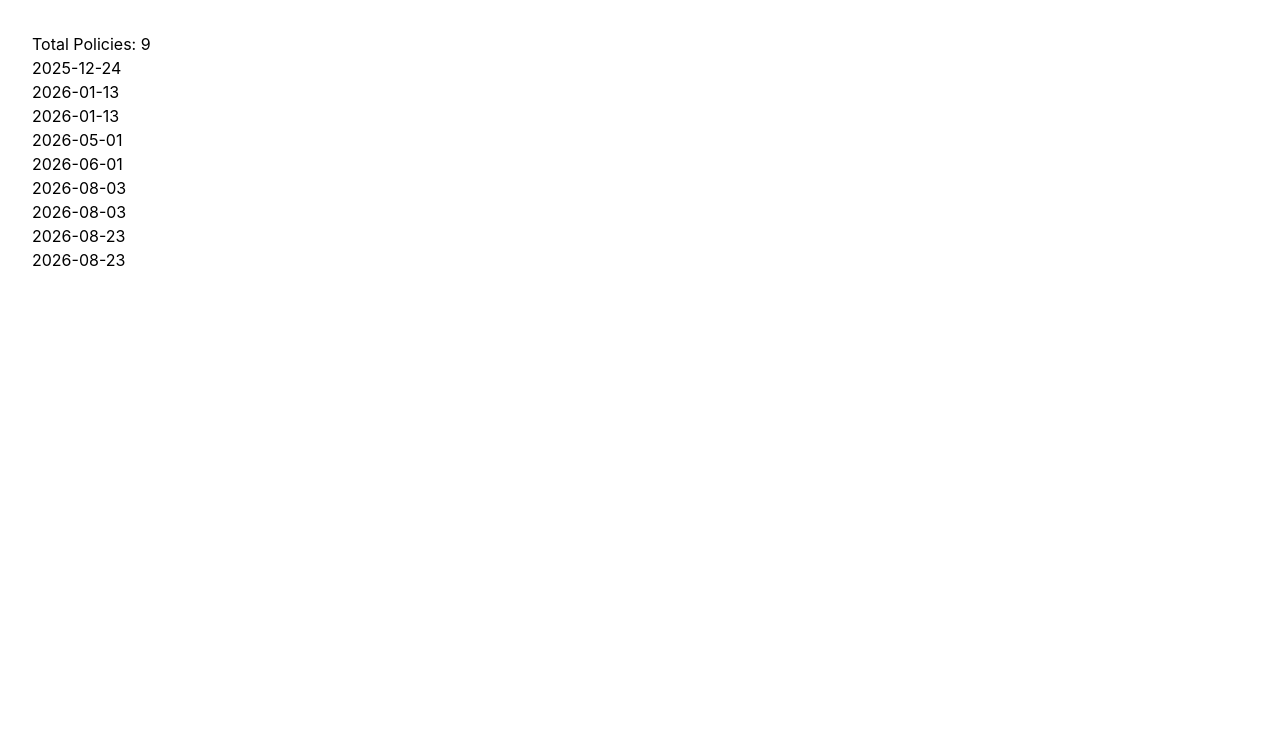
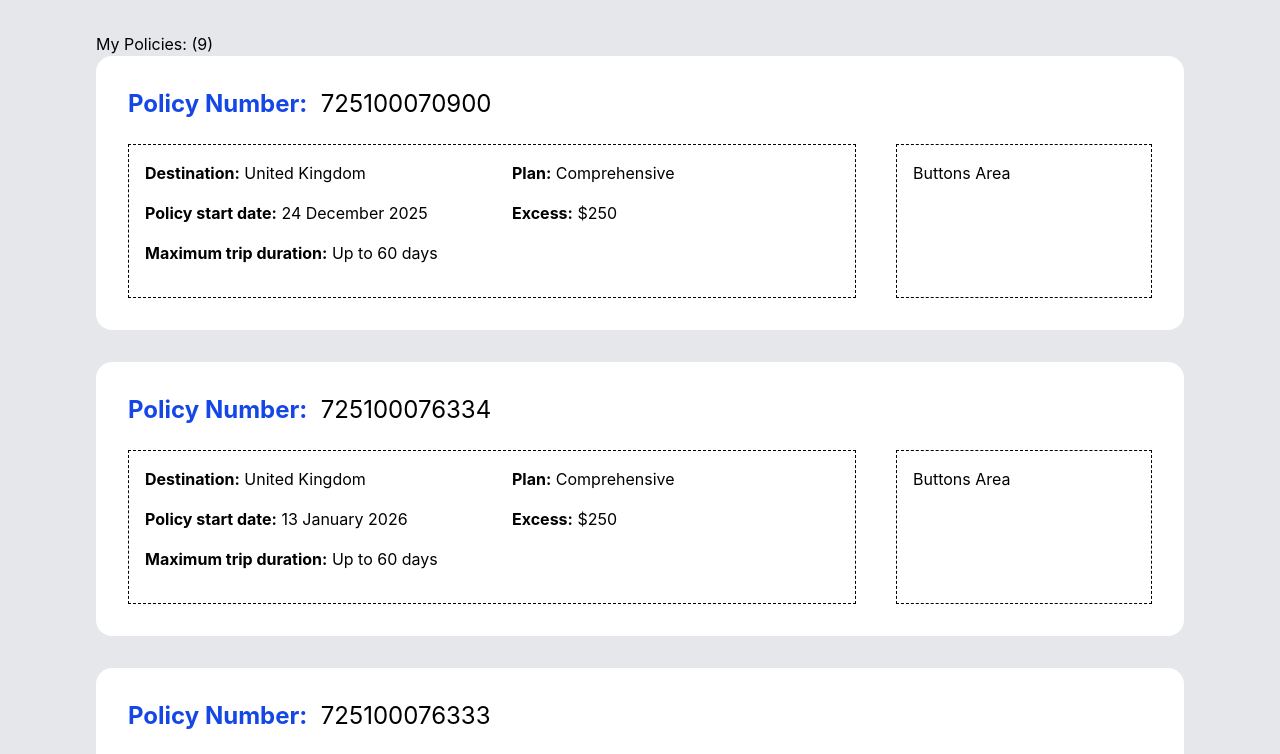
Before and after one commit to krishna1234/covermore-my-policies, a React (Vite) app: page / in a window 1280 px wide. Shown: the top 754 px of the page. Built offline with nearby package versions, Linux system fonts and the light colour scheme.

Commit message:
Add Policy details and conditional policy fields

```diff
--- a/src/App.tsx
+++ b/src/App.tsx
@@ -3,7 +3,9 @@ import MyPolicies from './pages/MyPolicies'
 
 function App() {
   return (
-    <MyPolicies />
+    <div className='bg-gray-200'>
+      <MyPolicies />
+    </div>
   )
 }
 
--- /dev/null
+++ b/src/components/PolicyCard.tsx
@@ -0,0 +1,98 @@
+import type { Policy } from '../types/policy';
+import { formatDate } from '../utils/dateFormatter';
+
+type PolicyCardProps = {
+  policy: Policy;
+}
+
+function PolicyCard({ policy }: PolicyCardProps) {
+  return (
+    <div className='bg-white rounded-2xl p-8 mb-8'>
+      <div className='mb-6'>
+        <h2 className='text-2xl'>
+          <span className='font-bold text-blue-700'>
+            Policy Number:
+          </span>&nbsp;&nbsp;
+          {policy.policyNumber}
+        </h2>
+      </div>
+      <div className='flex justify-between gap-10'>
+        <div className='flex-1 border border-dashed p-4'>
+          <div className='grid grid-cols-2 gap-10'>
+
+            {/* Left Column */}
+            <div>
+
+              <div className="mb-4">
+                <span className="font-bold">
+                  Destination:
+                </span>{" "}
+                <span>
+                  {policy.destinations[0]?.name}
+                </span>
+              </div>
+
+              {policy.type === "Single Trip" ? (
+                <div className='mb-4'>
+                  <span className='font-bold'>
+                    Travel Date:
+                  </span>{" "}
+                  <span>
+                    {formatDate(policy.policyStart)} - {formatDate(policy.policyEnd)}
+                  </span>
+                </div>
+              ) : (
+                <div className='mb-4'>
+                  <span className='font-bold'>
+                    Policy start date:
+                  </span>{" "}
+                  <span>
+                    {formatDate(policy.policyStart)}
+                  </span>
+                </div>
+              )}
+
+              {policy.type === "Annual" && (
+                <div className='mb-4'>
+                  <span className='font-bold'>
+                    Maximum trip duration:
+                  </span>{" "}
+                  <span>
+                    Up to {policy.maxTripDuration} days
+                  </span>
+                </div>
+              )}
+
+            </div>
+
+            {/* Right Column */}
+            <div>
+              <div className="mb-4">
+                <span className="font-bold">
+                  Plan:
+                </span>{" "}
+                <span>
+                  {policy.planName}
+                </span>
+              </div>
+
+              <div className="mb-4">
+                <span className="font-bold">
+                  Excess:
+                </span>{" "}
+                <span>
+                  ${policy.excess}
+                </span>
+              </div>
+            </div>
+          </div>
+        </div>
+        <div className='w-64 border border-dashed p-4'>
+          Buttons Area
+        </div>
+      </div>
+    </div>
+  )
+}
+
+export default PolicyCard;
--- a/src/pages/MyPolicies.tsx
+++ b/src/pages/MyPolicies.tsx
@@ -2,6 +2,7 @@ import { useEffect, useState } from "react";
 import { fetchPolicies } from "../api/policyApi";
 import type { Policy } from "../types/policy";
 import { getActivePolicies, sortPoliciesByStartDate } from "../utils/policyHelpers";
+import PolicyCard from "../components/PolicyCard";
 
 function MyPolicies() {
   const [policies, setPolicies] = useState<Policy[]>([]);
@@ -25,13 +26,14 @@ function MyPolicies() {
   }
 
   return(
-    <div className="p-8">
-      Total Policies: {sortedPolicies.length}
+    <div className="max-w-6xl mx-auto p-8">
+      My Policies: ({sortedPolicies.length})
       <>
         {sortedPolicies.map((policy) => {
-          return <div key={policy.policyNumber}>
-            {policy.policyStart}
-          </div>
+          return <PolicyCard
+            key={policy.policyNumber}
+            policy={policy}
+          />
         })}
       </>
     </div>
--- a/src/types/policy.ts
+++ b/src/types/policy.ts
@@ -19,4 +19,5 @@ export interface Policy {
   excess: number;
   maxTripDuration: number;
   planName: string;
+  destinations?: Destination[];
 }
--- /dev/null
+++ b/src/utils/dateFormatter.ts
@@ -0,0 +1,7 @@
+export const formatDate = (dateString: string) => {
+  return new Date(dateString).toLocaleDateString("en-AU", {
+    day: "numeric",
+    month: "long",
+    year: "numeric",
+  });
+};
```
